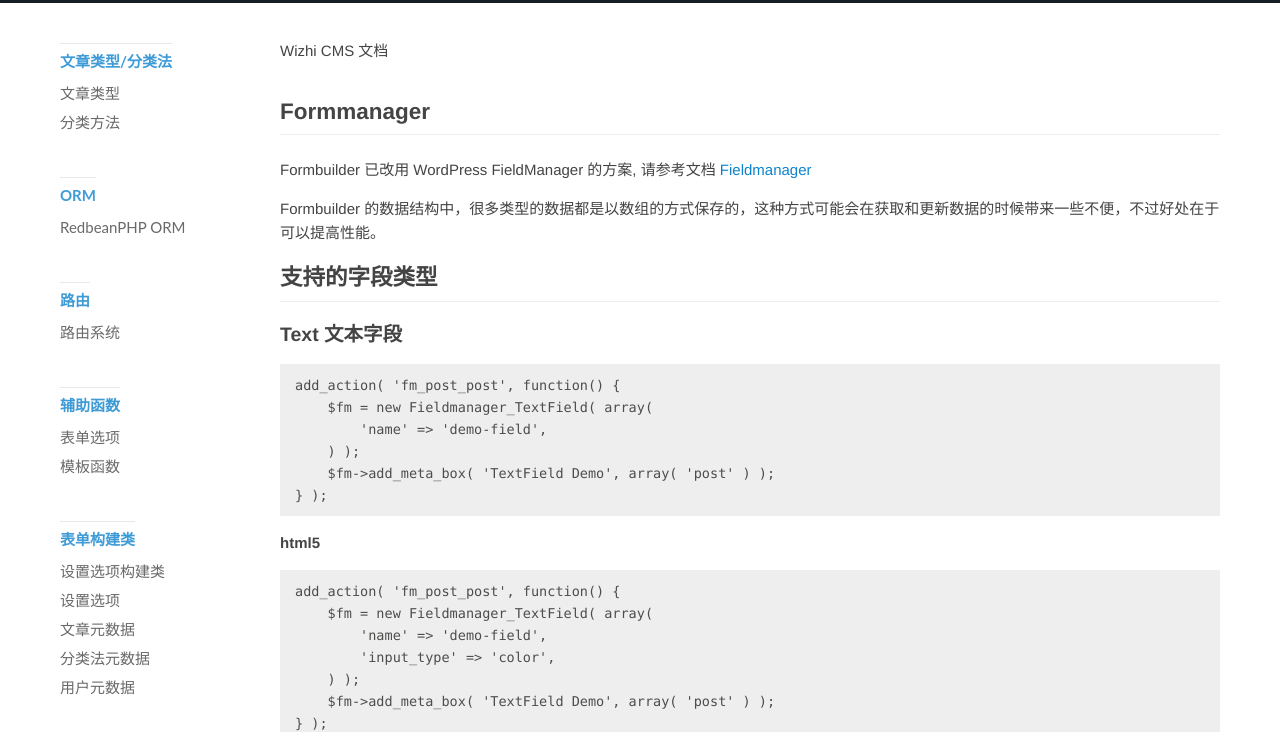
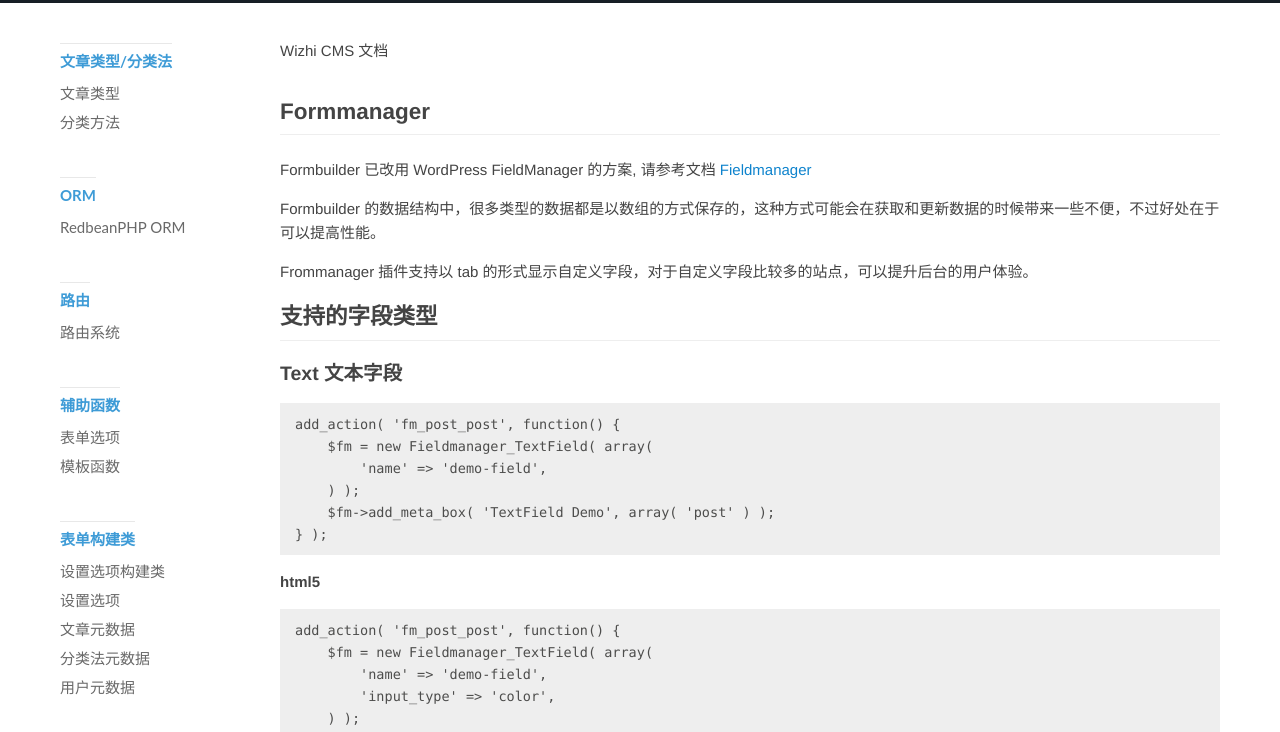
Before and after one commit to iwillhappy1314/wizhi-cms-doc, a plain HTML site: page docs/forms/form.html in a window 1280 px wide. Shown: the part 67-799 px from the top of the page. Drawn offline with Linux system fonts and the light colour scheme.

Commit message:
Update 2016-09-08T07:11:29.377Z

```diff
--- a/docs/forms/form.html
+++ b/docs/forms/form.html
@@ -3,6 +3,7 @@
 }
 </style></head><body id="main" data-spy="scroll" data-target="#nav"><header id="header" class="wrapper"><div id="header-inner" class="inner"><h1 id="logo-wrap"><a id="logo" href="/wizhi-cms-doc/">Wizhi CMS</a></h1><nav id="main-nav"><a href="/wizhi-cms-doc/" class="main-nav-link">文档</a><a target="_blank" href="https://github.com/iwillhappy1314/wizhi-cms" class="main-nav-link">代码</a><a target="_blank" href="https://github.com/iwillhappy1314/wizhi-ui" class="main-nav-link">UI 库</a><a target="_blank" href="https://github.com/iwillhappy1314/front" class="main-nav-link">前端工具</a><a target="_blank" href="https://github.com/iwillhappy1314/enter" class="main-nav-link">主题框架</a><a target="_blank" href="https://www.wpzhiku.com" class="main-nav-link">WordPress 智库</a></nav></div></header><div id="content-wrap"><div id="content" class="wrapper"><div id="content-inner"><article itemscope="" itemtype="http://schema.org/Article" class="article-container"><div class="article-inner"><div class="article"><div class="inner"><header class="article-header"><span>Wizhi CMS 文档</span></header><div itemprop="articleBody" class="article-content"><h2>Formmanager</h2><p>Formbuilder 已改用 WordPress FieldManager 的方案, 请参考文档 <a href="http://fieldmanager.org/docs/">Fieldmanager</a></p>
 <p>Formbuilder 的数据结构中，很多类型的数据都是以数组的方式保存的，这种方式可能会在获取和更新数据的时候带来一些不便，不过好处在于可以提高性能。</p>
+<p>Frommanager 插件支持以 tab 的形式显示自定义字段，对于自定义字段比较多的站点，可以提升后台的用户体验。</p>
 <h2>支持的字段类型</h2><h3>Text 文本字段</h3><pre><code class="language-php">add_action( &#39;fm_post_post&#39;, function() {
     $fm = new Fieldmanager_TextField( array(
         &#39;name&#39; =&gt; &#39;demo-field&#39;,
```
